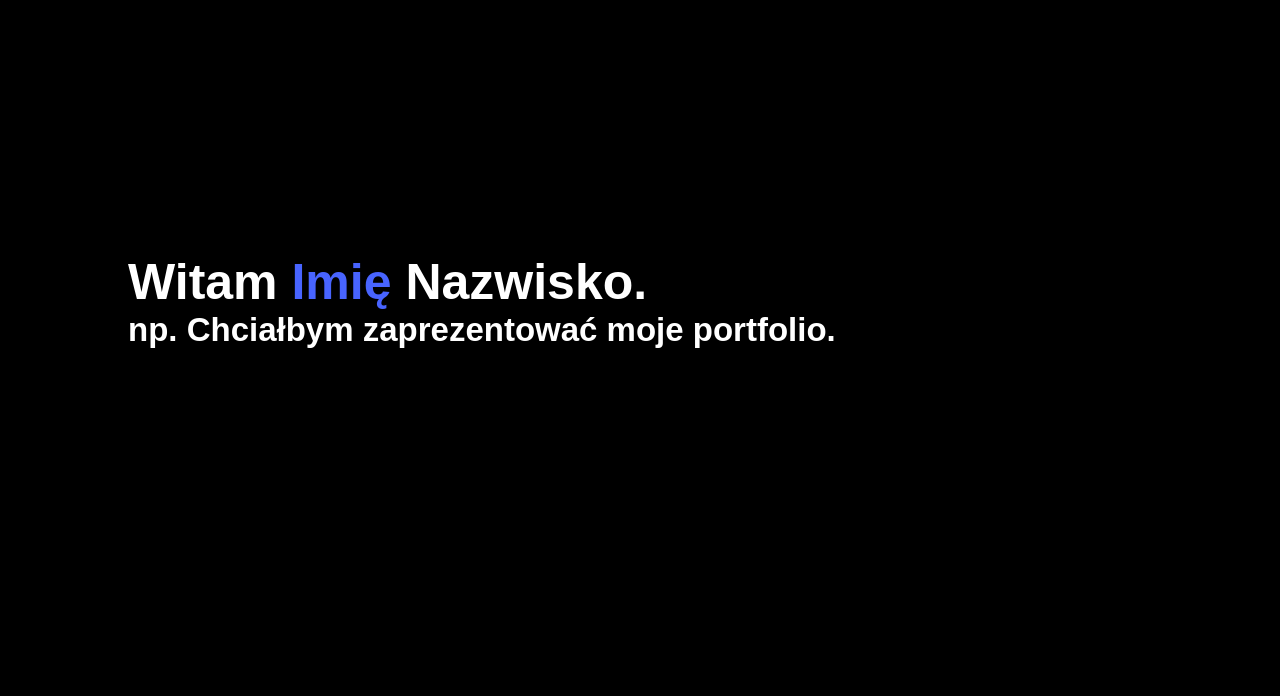
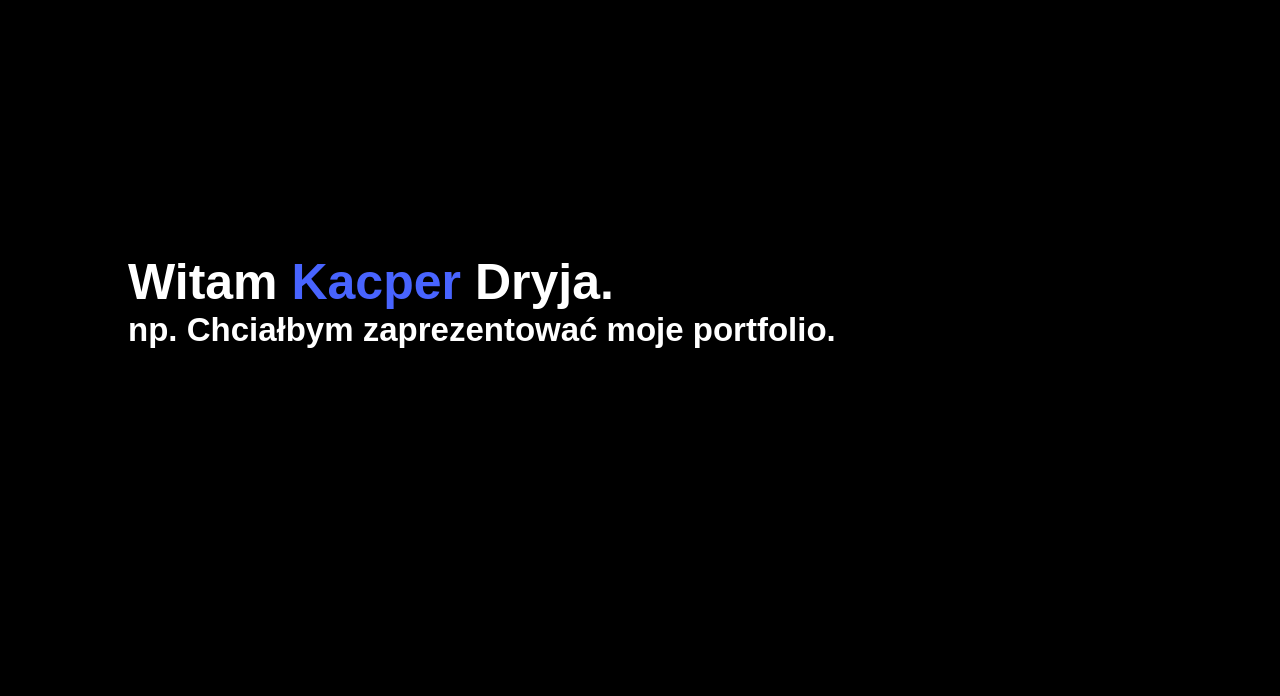
Before and after one commit to KacperDryja/KD_MyWeb, a plain HTML site: page index.html in a window 1280 px wide. Shown: the part 104-800 px from the top of the page. Drawn offline with Linux system fonts and the light colour scheme; files whose address does not match are found by name.

Commit message:
Update index.html

```diff
--- a/index.html
+++ b/index.html
@@ -28,7 +28,7 @@
             </div>
         </nav>
         <div class="header-text">
-            <h1 class="slide-left">Witam <span>Imię</span> Nazwisko.</h1> <!--miejsce na przedstawienie swojej osoby-->
+            <h1 class="slide-left">Witam <span>Kacper</span> Dryja.</h1> <!--miejsce na przedstawienie swojej osoby-->
             <p class="slide-left">np. Chciałbym zaprezentować moje portfolio.</p> <!--krótki opis czego dotyczy strona-->
         </div>
     </div>
```
